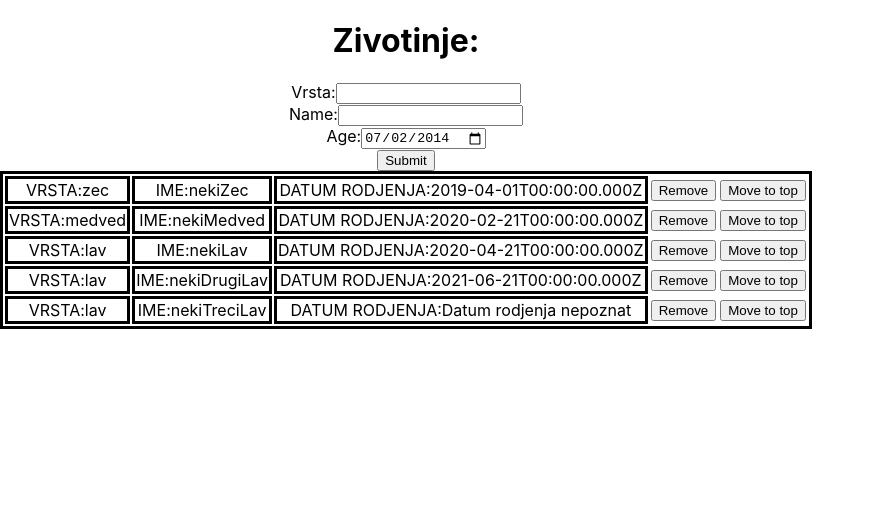
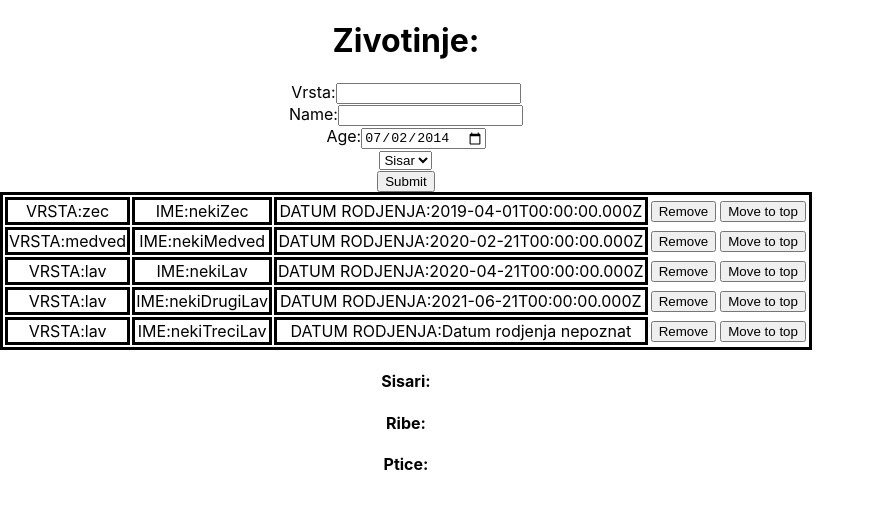
Before and after one commit to ristic21/zoo, a React (Create React App) app: page / in a window 1280 px wide. Shown: the top 508 px of the page, without its empty margins (0-875 px from the left). Built offline with nearby package versions, Linux system fonts and the light colour scheme.

Commit message:
6 commit

```diff
--- a/src/components/AnimalList.js
+++ b/src/components/AnimalList.js
@@ -49,6 +49,7 @@ const AnimalList = () => {
   const [vrsta, setAnimal] = useState('');
   const [ime, setName] = useState('');
   const [datumRodjenja, setBirth] = useState("2014-07-02");
+  const [type, setType] = useState('sisar')
 
 
   const handleSubmit = (e) => {
@@ -59,6 +60,7 @@ const AnimalList = () => {
       vrsta: vrsta,
       ime: ime,
       datumRodjenja: datumRodjenja,
+      type: type,
     });
     setNiz(animals)
 
@@ -104,6 +106,14 @@ const AnimalList = () => {
           />
         </label>
         <br />
+        <select value={type} onChange={(e) => {
+          setType(e.target.value);
+        }}>
+          <option value="sisar">Sisar</option>
+          <option value="riba">Riba</option>
+          <option value="ptica">Ptica</option>
+        </select>
+        <br />
         <button type="submit">Submit</button>
 
       </form>
@@ -130,6 +140,39 @@ const AnimalList = () => {
           ))}
         </tbody>
       </table>
+      <section>
+        <h4>Sisari:</h4>
+        <ul>
+          {nizZivotinja.map((zivotinja) => (zivotinja.type == "sisar" &&
+            <li key={zivotinja.id}>{zivotinja.vrsta} {zivotinja.ime}</li>
+          ))}
+
+        </ul>
+
+      </section>
+
+      <section>
+        <h4>Ribe:</h4>
+        <ul>
+          {nizZivotinja.map((zivotinja) => (zivotinja.type == "riba" &&
+            <li key={zivotinja.id}>{zivotinja.vrsta} {zivotinja.ime}</li>
+          ))}
+
+        </ul>
+
+      </section>
+
+      <section>
+        <h4>Ptice:</h4>
+        <ul>
+          {nizZivotinja.map((zivotinja) => (zivotinja.type == "ptica" &&
+            <li key={zivotinja.id}>{zivotinja.vrsta} {zivotinja.ime}</li>
+          ))}
+
+        </ul>
+
+      </section>
+
     </div>
   );
 };
```
